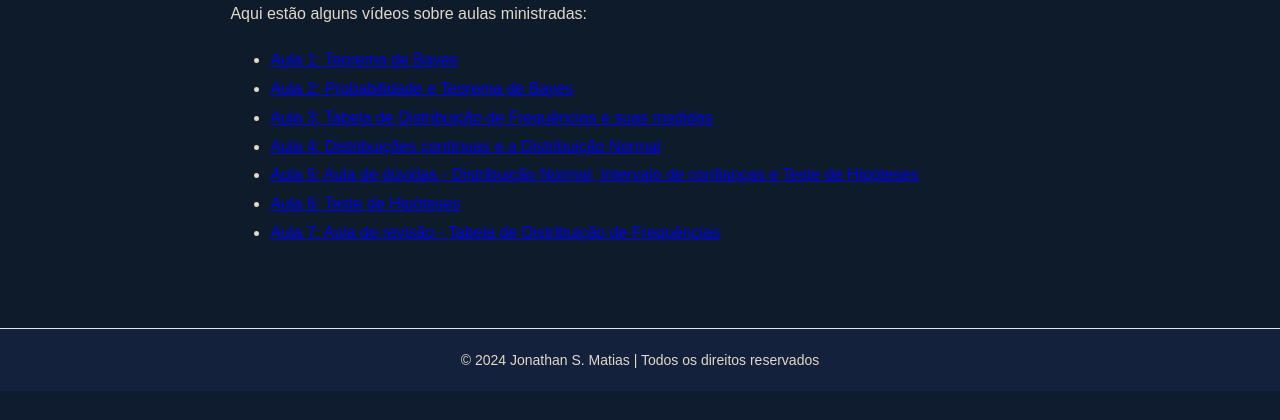
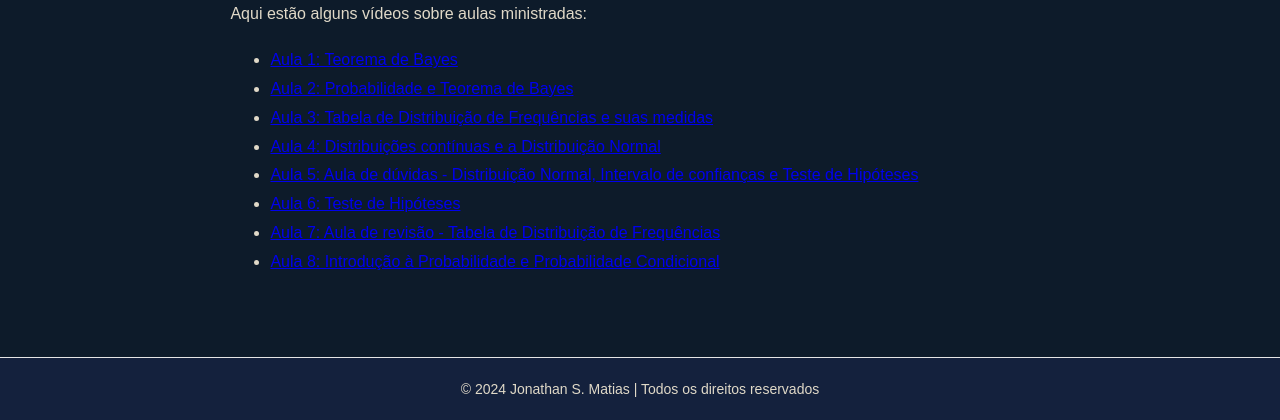
Before and after one commit to jonathanestatistica/webpage, a Flask app: page /videos/ in a window 1280 px wide. Shown: the part 422-842 px from the top of the page. Before the commit the page ends 813 px from the top, so only its background shows below. Run offline with Flask 3, Linux system fonts and the light colour scheme.

Commit message:
Add files via upload

```diff
--- a/templates/videos.html
+++ b/templates/videos.html
@@ -13,6 +13,7 @@
         <li><a href="https://www.youtube.com/watch?v=XSg9wlSJDg8" target="_blank">Aula 5: Aula de dúvidas - Distribuição Normal, Intervalo de confianças e Teste de Hipóteses</a></li>
         <li><a href="https://www.youtube.com/watch?v=dagrUZH5Qdo" target="_blank">Aula 6: Teste de Hipóteses</a></li>
         <li><a href="https://www.youtube.com/watch?v=0TdAaHsniKk" target="_blank">Aula 7: Aula de revisão - Tabela de Distribuição de Frequências</a></li>
+        <li><a href="https://www.youtube.com/watch?v=JYjKY_Mrt60" target="_blank">Aula 8:  Introdução à Probabilidade e Probabilidade Condicional</a></li>
     </ul>
 </div>
 {% endblock %}
```
